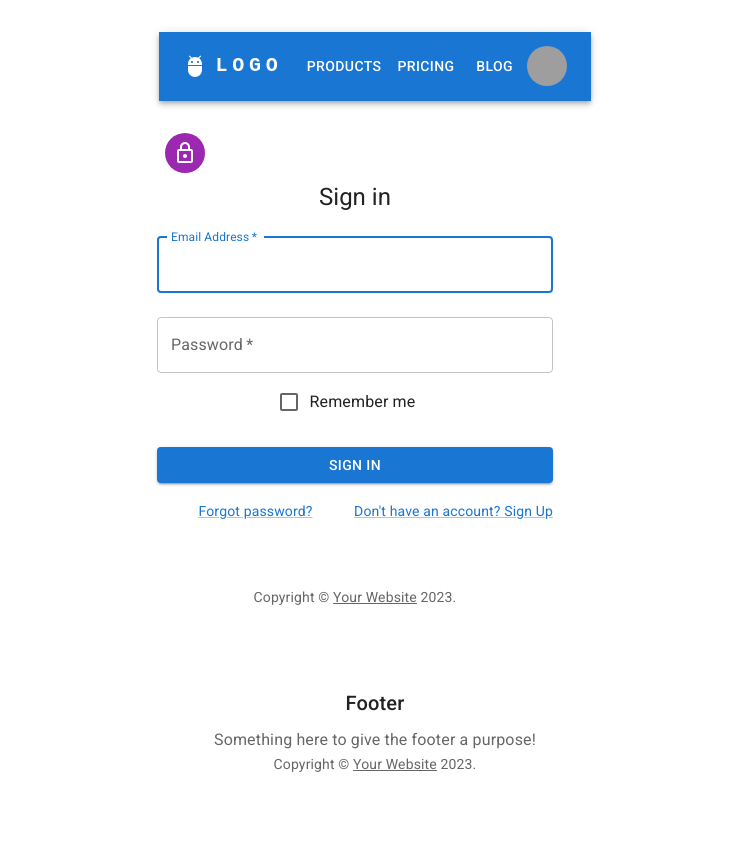
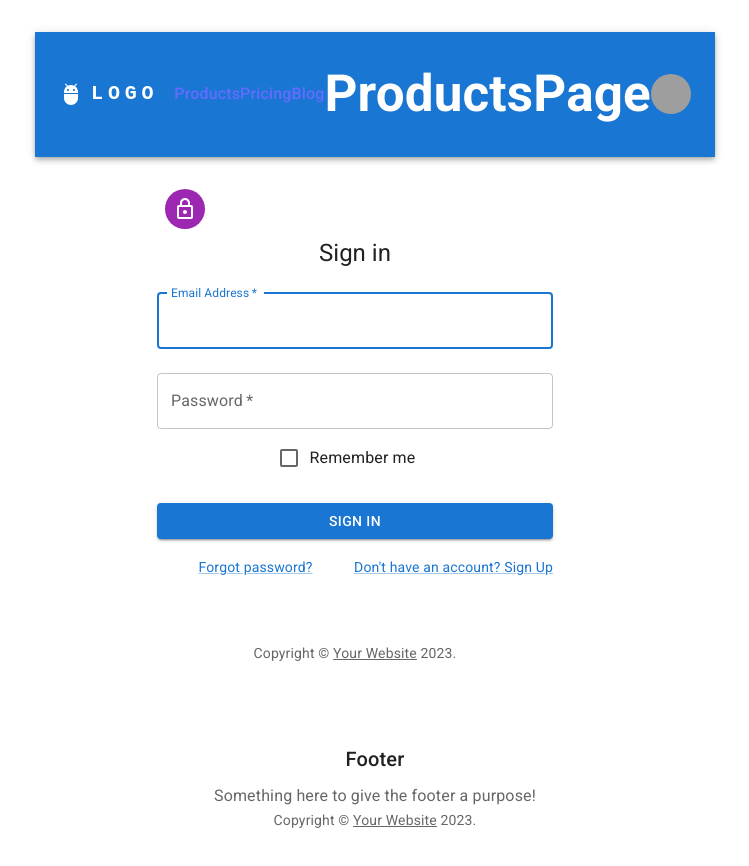
Before and after one commit to ittopshamb/aridon-shop-frontend, a React (Vite) app: page /products in a window 1280 px wide. Shown: the top 866 px of the page, without its empty margins (265-1014 px from the left). Built offline with nearby package versions, Linux system fonts and the light colour scheme; grey boxes are pictures that could not be loaded.

Commit message:
Add Routing

```diff
--- a/package.json
+++ b/package.json
@@ -13,11 +13,12 @@
     "@emotion/styled": "^11.10.6",
     "@fontsource/roboto": "^4.5.8",
     "@mui/icons-material": "^5.11.11",
-    "@mui/material": "^5.11.14",
+    "@mui/material": "^5.11.15",
     "axios": "^1.3.4",
     "markdown-to-jsx": "^7.2.0",
     "react": "^18.2.0",
-    "react-dom": "^18.2.0"
+    "react-dom": "^18.2.0",
+    "react-router-dom": "^6.9.0"
   },
   "devDependencies": {
     "@types/react": "^18.0.28",
--- a/src/components/Layout/Header.tsx
+++ b/src/components/Layout/Header.tsx
@@ -12,7 +12,8 @@ import Button from '@mui/material/Button';
 import Tooltip from '@mui/material/Tooltip';
 import MenuItem from '@mui/material/MenuItem';
 import AdbIcon from '@mui/icons-material/Adb';
-
+import {Routes, BrowserRouter as Router, Route, Link, useRoutes} from 'react-router-dom';
+import ProductsPage from '../../features/Catalog/ProductsPage';
 const pages = ['Products', 'Pricing', 'Blog'];
 const settings = ['Profile', 'Account', 'Dashboard', 'Logout'];
 
@@ -27,13 +28,26 @@ function ResponsiveAppBar() {
         setAnchorElUser(event.currentTarget);
     };
 
-    const handleCloseNavMenu = () => {
+    const handleCloseNavMenu = (page) => {
         setAnchorElNav(null);
     };
 
     const handleCloseUserMenu = () => {
         setAnchorElUser(null);
     };
+
+    // const publicRoutes = [
+    //     {
+    //         path: '/products',
+    //         component: ProductsPage
+    //     }
+    // ]
+    // const header = () => {
+    //     let routes = useRoutes([
+    //         {path: '/products', element: <ProductsPage/>}
+    //     ])
+    //     return routes;
+    // }
 
     return (
         <AppBar position="static">
@@ -113,18 +127,19 @@ function ResponsiveAppBar() {
                     >
                         LOGO
                     </Typography>
-                    <Box sx={{ flexGrow: 1, display: { xs: 'none', md: 'flex' } }}>
-                        {pages.map((page) => (
-                            <Button
-                                key={page}
-                                onClick={handleCloseNavMenu}
-                                sx={{ my: 2, color: 'white', display: 'block' }}
-                            >
-                                {page}
-                            </Button>
-                        ))}
-                    </Box>
-
+                    <Router>
+                        <Box sx={{ flexGrow: 1, display: { xs: 'none', md: 'flex' } }}>
+                            {pages.map((page) => (
+                                <Link key={page} to={`/${page}`}
+                                      sx={{ my: 2, color: 'white', display: 'block' }}>
+                                    {page}
+                                </Link>
+                            ))}
+                        </Box>
+                        <Routes>
+                            <Route path="/Products" element={<ProductsPage/>}/>
+                        </Routes>
+                    </Router>
                     <Box sx={{ flexGrow: 0 }}>
                         <Tooltip title="Open settings">
                             <IconButton onClick={handleOpenUserMenu} sx={{ p: 0 }}>
--- /dev/null
+++ b/src/features/Catalog/ProductsPage.tsx
@@ -0,0 +1,7 @@
+import * as React from 'react';
+
+export default function ProductsPage() {
+    return (
+        <h1>ProductsPage</h1>
+    );
+}
```
Also changed, not shown: 1 other file (tests, documents, lock files or other folders).
